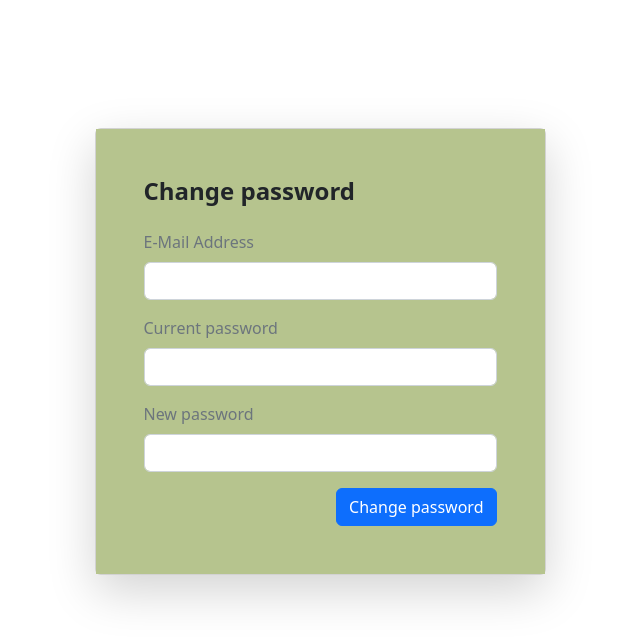
After one commit to amaredia3/HappyCampers, a Django app: page /changePassword in a window 1280 px wide. The commit adds this page. Shown: the top 643 px of the page, without its empty margins (320-960 px from the left). Run offline with Django 4.2, Linux system fonts and the light colour scheme.

Commit message:
camper crud

```diff
--- a/HappyCampers/urls.py
+++ b/HappyCampers/urls.py
@@ -27,4 +27,5 @@ urlpatterns = [
     path('updateReservations/<reservationID>/',include('app.urls')),
     path('signup/', include('app.urls')),
     path('admin/', admin.site.urls),
+    path('changePassword/', include('app.urls'))
 ] + static(settings.MEDIA_URL, document_root=settings.MEDIA_ROOT)
--- /dev/null
+++ b/app/templates/changePassword.html
@@ -0,0 +1,55 @@
+{% extends 'base.html' %}
+{% load static %}
+{% block content%}
+    <section class="h-100" style="padding-top:10%;">
+        <div class="container h-100">
+            <div class="row justify-content-sm-center h-100">
+                <div class="col-xxl-4 col-xl-5 col-lg-5 col-md-7 col-sm-9">
+                    <div class="card shadow-lg">
+                        <div class="card-body p-5" style="background-color:#b6c48e">
+                            <h1 class="fs-4 card-title fw-bold mb-4">Change password</h1>
+                            {% if error_message != '' %}
+                                <div class="alert alert-danger" role="alert">{{ error_message }}</div>
+                            {% endif %}
+                            <form method="POST" class="needs-validation" action="{% url 'changePassword' %}">
+                                {% csrf_token %}
+                                <div class="mb-3">
+                                    <label class="mb-2 text-muted" for="email">E-Mail Address</label>
+                                    <input id="email" type="email" class="form-control" name="email" value="" required>
+                                    <div class="invalid-feedback">
+                                        Email is required
+                                    </div>
+                                </div>
+
+                                <div class="mb-3">
+                                    <label class="mb-2 text-muted" for="password">Current password</label>
+                                    <input id="password" type="password" class="form-control" name="password" required>
+                                    <div class="invalid-feedback">
+                                        Password is required
+                                    </div>
+                                </div>
+
+                                <div class="mb-3">
+                                    <label class="mb-2 text-muted" for="newPassword">New password</label>
+                                    <input id="newPassword" type="password" class="form-control" name="newPassword" required>
+                                    <div class="invalid-feedback">
+                                        New password is required
+                                    </div>
+                                </div>
+
+                                <div class="align-items-center d-flex">
+                                    <button type="submit" class="btn btn-primary ms-auto">
+                                        Change password
+                                    </button>
+                                </div>
+                            </form>
+                        </div>
+                    </div>
+                </div>
+            </div>
+        </div>
+    </section>
+</body>
+</html>
+
+{% endblock %}
--- a/app/templates/nationalParks.html
+++ b/app/templates/nationalParks.html
@@ -60,12 +60,13 @@
                 <i class="fa fa-color fa-tree fa-lg"></i>
             </div>
             <div class = "col-1">
+                <a class = "navbar-link" href = "/home">Home</a>
+            </div>
+            <div class = "col-1">
                 <a class = "navbar-link" href = "/parks">Parks</a>
             </div>
-
             <div class = "col-1">
                 <a class = "navbar-link" href = "/reservations">Reservation</a>
-
             </div>
         </div>
 
--- a/app/templates/parks.html
+++ b/app/templates/parks.html
@@ -43,6 +43,9 @@
         <div class = "row" style="padding-top: .5%; padding-bottom: .5%; padding-left: 3%; padding-right: 3%; background-color: #f4d8ae;">
             <div id = "header icon" class = "col-1" style="content: center;">
                 <i class="fa fa-color fa-tree fa-lg"></i>
+            </div>
+            <div class = "col-1">
+              <a class = "navbar-link" href = "/home">Home</a>
             </div>
         </div>
 
--- a/app/urls.py
+++ b/app/urls.py
@@ -8,4 +8,5 @@ path('reservations',views.reservations, name='reservations'),
 path('updateReservations/<int:reservationID>/',views.updateReservations, name='updateReservations'),
 path('nationalParks/<int:parkID>/',views.nationalParks, name='nationalParks'),
 path('signup',views.signup, name='signup'),
+path('changePassword',views.changePassword, name='changePassword')
 ]
--- a/app/views.py
+++ b/app/views.py
@@ -32,6 +32,9 @@ def login(request, parkID = ""):
 
 
 def home(request, parkID = ""):
+    if request.method == 'POST':
+        Camper.objects.filter(camper_id=request.session['user-id'])[0].delete()
+        return HttpResponseRedirect("signup")
     return render(request, 'home.html')
 
 
@@ -251,3 +254,23 @@ def signup(request, parkID = ""):
             except:
                 error_message = 'Internal Error. Please try Again.'
     return render(request, 'signup.html', {'error_message': error_message})
+
+def changePassword(request):
+    error_message = ''
+    if request.method == "POST":
+        email = request.POST['email']
+        password = request.POST['password']
+        newPassword = request.POST['newPassword']
+        try:
+            hashed_password = make_password(password)
+            user = Camper.objects.filter(
+                camper_email=email).only('camper_id')[0]
+        except:
+            user = None
+        if user is None:
+            error_message = 'Account for this email does not exist'
+        else:
+            user.camper_password = str(make_password(newPassword))
+            user.save()
+            return HttpResponseRedirect('home')
+    return render(request, 'changePassword.html', {'error_message': error_message})
```
Also changed, not shown: app/templates/home.html (+7 -1 lines).
